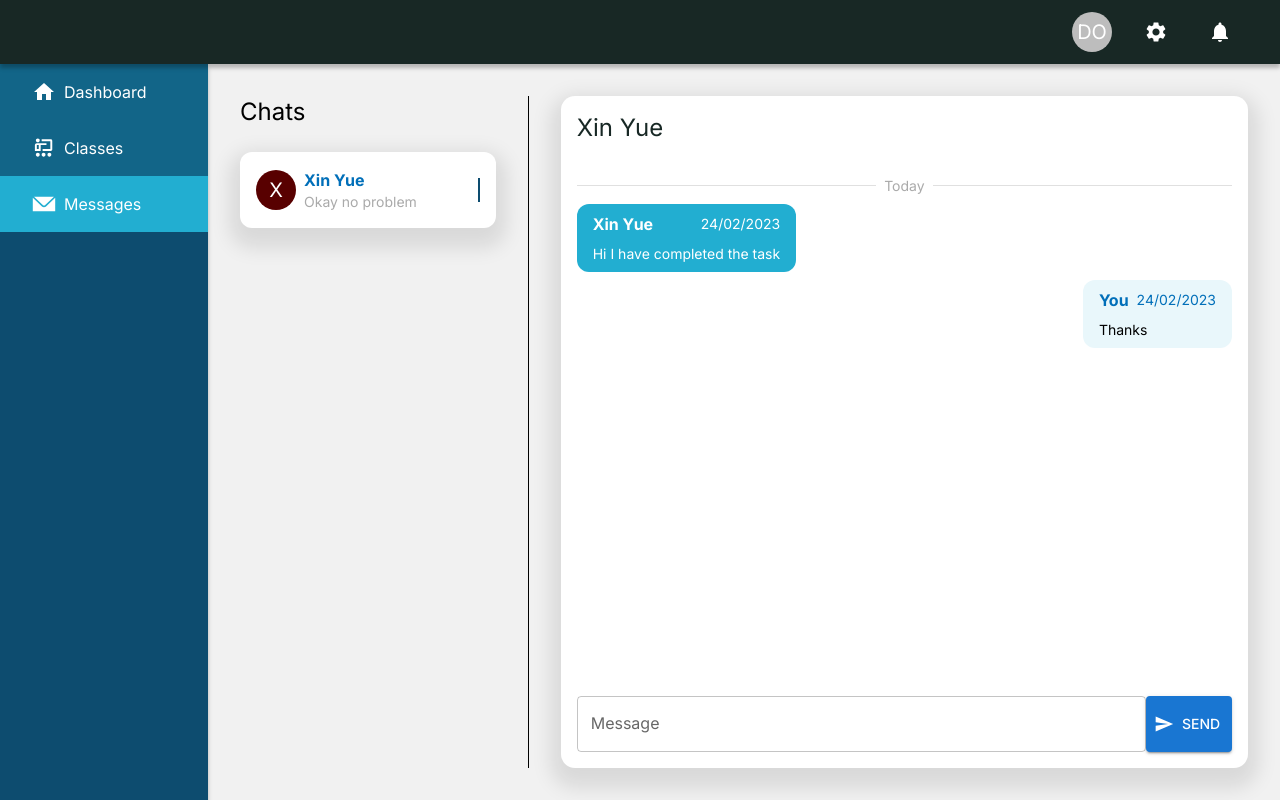
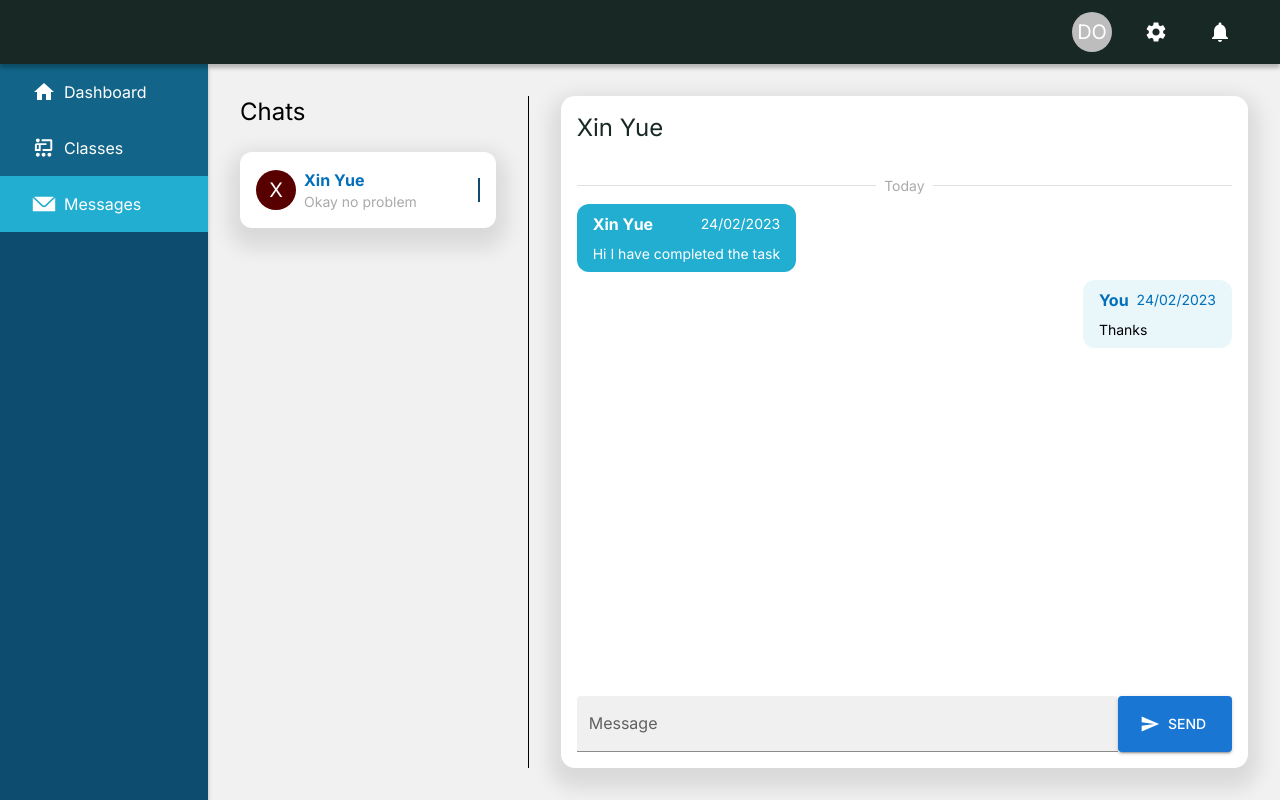
Before and after one commit to danielobima/rydex-lms, a React (Vite) app: page /messages in a window 1280 px wide. Built offline with nearby package versions, Linux system fonts and the light colour scheme.

Commit message:
updated message textfield

```diff
--- a/src/pages/messages/components/chatBox.tsx
+++ b/src/pages/messages/components/chatBox.tsx
@@ -31,8 +31,7 @@ const ChatBox = () => {
           <MessageBox isSent={true} date="24/02/2023" message="Thanks" />
         </Stack>
         <Stack direction="row">
-          <TextField label="Message" sx={{ width: "100%" }} />
-          <Button variant="contained" startIcon={<SendIcon/>}>Send</Button>
+          <TextField label="Message" sx={{ width: "100%"}} variant="filled"/><Button variant="contained" startIcon={<SendIcon/>} sx={{ width: "20%"}}>Send</Button>
         </Stack>
       </Stack>
     </Stack>
```
